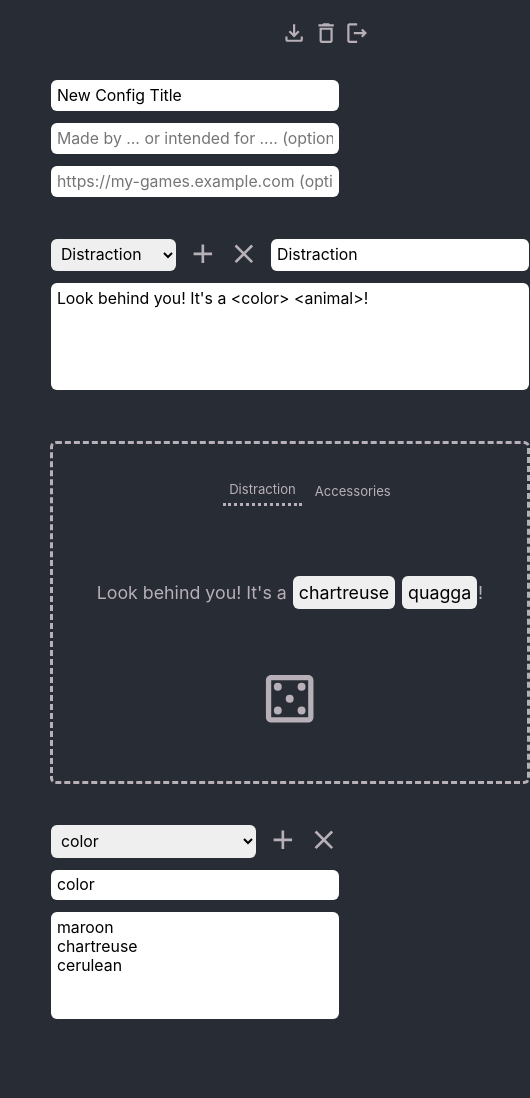
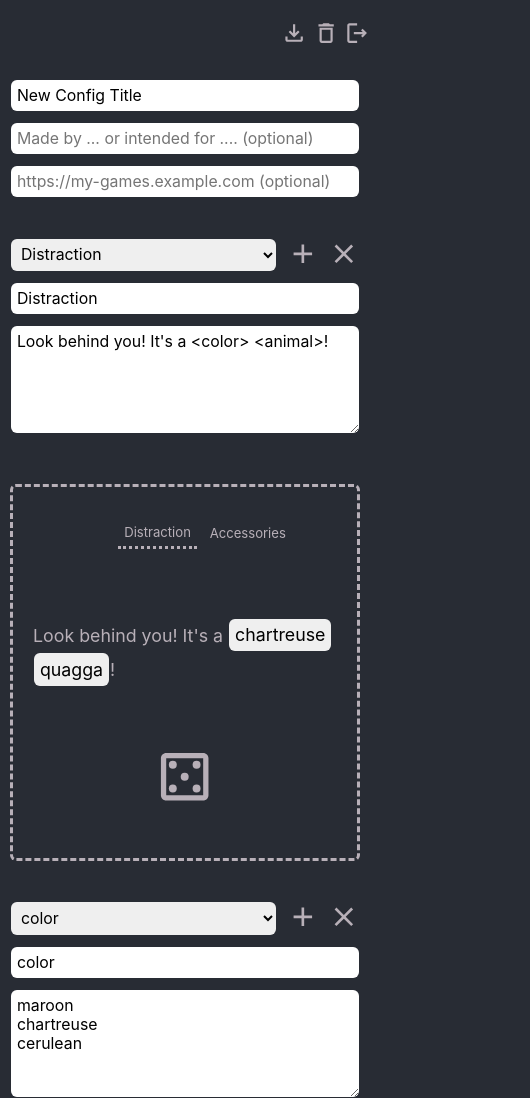
Before and after one commit to relsqui/configurable-generators, a React (Create React App) app: page /edit in a window 390 px wide. Shown: the whole page, 530 px wide, since content can reach past the window. Before the commit the page ends 1020 px from the top, so only its background shows below. Built offline with nearby package versions, Linux system fonts and the light colour scheme.

Commit message:
css fixes for mobile

```diff
--- a/src/index.css
+++ b/src/index.css
@@ -161,6 +161,7 @@ randomItem {
 .flexRow {
   display: flex;
   flex-direction: row;
+  flex-wrap: wrap;
   align-items: stretch;
   gap: 10px;
 }
@@ -170,18 +171,14 @@ randomItem {
   flex-wrap: wrap;
   align-items: stretch;
   align-content: flex-start;
-  margin-left: 20px;
-  margin-right: 20px;
-  padding: 20px;
+  margin: 20px 20px 20px 0;
   gap: 40px;
   font-size: calc(10px + 1.5vmin);
 }
 
 .editorItem {
   cursor: text;
-  flex-shrink: 0;
   flex-grow: 1;
-  resize: none;
 }
 
 .editorMetadata {
@@ -214,9 +211,13 @@ randomItem {
   gap: 10px;
 }
 
-.editorTableSelect {
+.editorSelect {
   flex-grow: 1;
-  cursor: pointer;
+  cursor: default;
+}
+
+.editorRenameInput {
+  flex-grow: 10;
 }
 
 .editorPreview {
--- a/src/routes/Editor.tsx
+++ b/src/routes/Editor.tsx
@@ -180,12 +180,12 @@ export default function Editor() {
       </div>
       <div className="editorGenerator">
         <div className="flexRow">
-          <select value={generator} onChange={e => navigate(`#${titleToSlug(e.target.value)}`)}>
+          <select className="editorItem editorSelect" value={generator} onChange={e => navigate(`#${titleToSlug(e.target.value)}`)}>
             {Object.keys(config.generators).map(generator => <option key={generator} value={generator}>{generator}</option>)}
           </select>
           <button className="icon" onClick={addGenerator}><AddIcon className="icon" title="Add a generator tab" /></button>
           {Object.keys(config.generators).length > 1 ? <button className="icon" onClick={deleteGenerator}><ClearIcon className="icon" title={`Delete '${generator}'`} /></button> : ''}
-          <input className="editorItem" name="generatorName" value={generator} onChange={renameGenerator} />
+          <input className="editorItem editorRenameInput" name="generatorName" value={generator} onChange={renameGenerator} />
         </div>
         <textarea className="editorItem minTextareaHeight" onChange={updateEditPane} value={editPaneContent} />
         <div className="editorPreview">
@@ -195,7 +195,7 @@ export default function Editor() {
       </div>
       <div className="editorTable">
         <div className="flexRow">
-          <select className="editorItem editorTableSelect" value={selectedTable} onChange={(e) => setSelectedTable(e.target.value)}>
+          <select className="editorItem editorSelect" value={selectedTable} onChange={(e) => setSelectedTable(e.target.value)}>
             {Object.keys(config.tables).map(tableName => <option key={tableName}>{tableName}</option>)}
           </select>
           <button className="icon" onClick={addTable}><AddIcon className="icon" title="Add a table" /></button>
```
